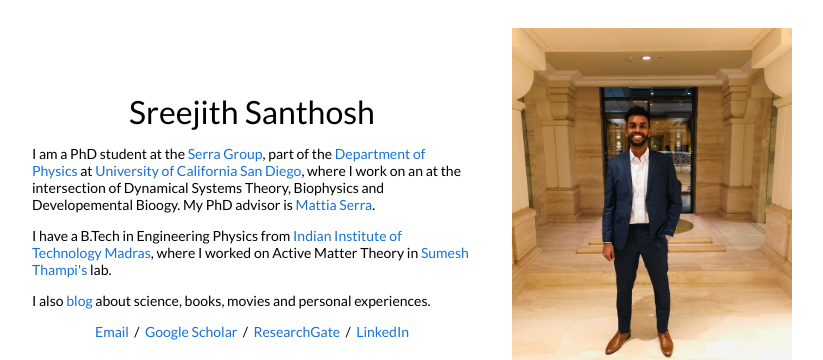
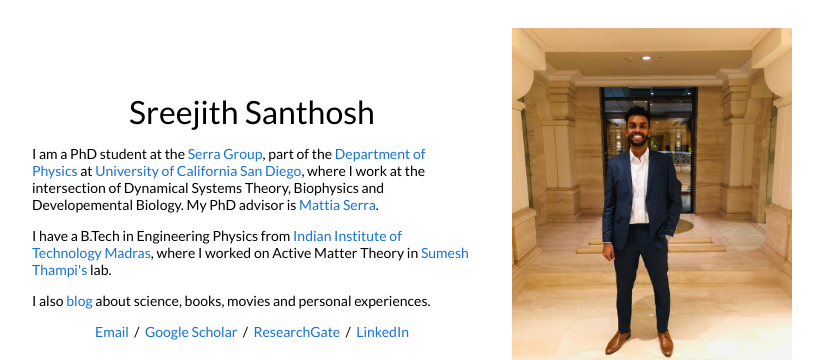
Before and after one commit to SreejithSanthosh/sreejithsanthosh.github.io, a Jekyll site: the page built from _posts/2022-6-15-OptimalWorm.markdown, in a window 1280 px wide. Shown: the top 360 px of the page, without its empty margins (228-1051 px from the left). Built offline with Jekyll 4.4.1, drawn with Linux system fonts in a browser that asks for light colours.

Commit message:
FixedTypos

```diff
--- a/_layouts/default.html
+++ b/_layouts/default.html
@@ -27,7 +27,7 @@
               <h1>
                 Sreejith Santhosh
               </h1>
-              <p>I am a PhD student at the <a href="https://mattiaserra.com"> Serra Group</a>, part of the <a href="https://physics.ucsd.edu/">Department of Physics</a> at <a href="https://www.ucsd.edu/">University of California San Diego</a>, where I work on an at the intersection of Dynamical Systems Theory,  Biophysics and Developemental Bioogy.  My PhD advisor is <a href="https://www.mattiaserra.com/cv">Mattia Serra</a>.
+              <p>I am a PhD student at the <a href="https://mattiaserra.com"> Serra Group</a>, part of the <a href="https://physics.ucsd.edu/">Department of Physics</a> at <a href="https://www.ucsd.edu/">University of California San Diego</a>, where I work at the intersection of Dynamical Systems Theory,  Biophysics and Developemental Biology.  My PhD advisor is <a href="https://www.mattiaserra.com/cv">Mattia Serra</a>.
               </p>
               <p>
                 I have a B.Tech in Engineering Physics from <a href="http://www.iitm.ac.in/">Indian Institute of Technology Madras</a>, where I worked on Active Matter Theory in <a href="https://che.iitm.ac.in/sumesh/">Sumesh Thampi's</a> lab.
```
Also changed, not shown: 1 other file.
